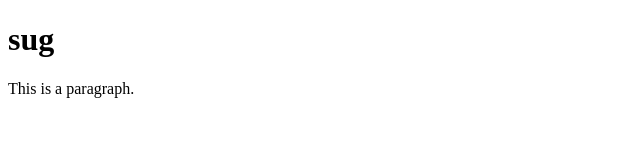
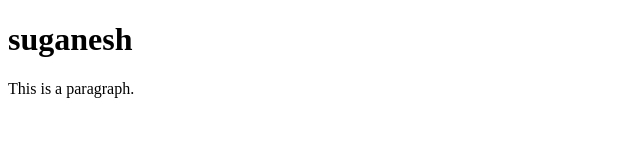
Before and after one commit to suganesh1121/helloWorld, a plain HTML site: page index.html in a window 1280 px wide. Shown: the whole page, without its empty margins (0-640 px from the left). Drawn offline with Linux system fonts and the light colour scheme.

Commit message:
Update index.html

```diff
--- a/index.html
+++ b/index.html
@@ -5,7 +5,7 @@
 </head>
 <body>
 
-<h1>sug</h1>
+<h1>suganesh</h1>
 <p>This is a paragraph.</p>
 
 </body>
```
